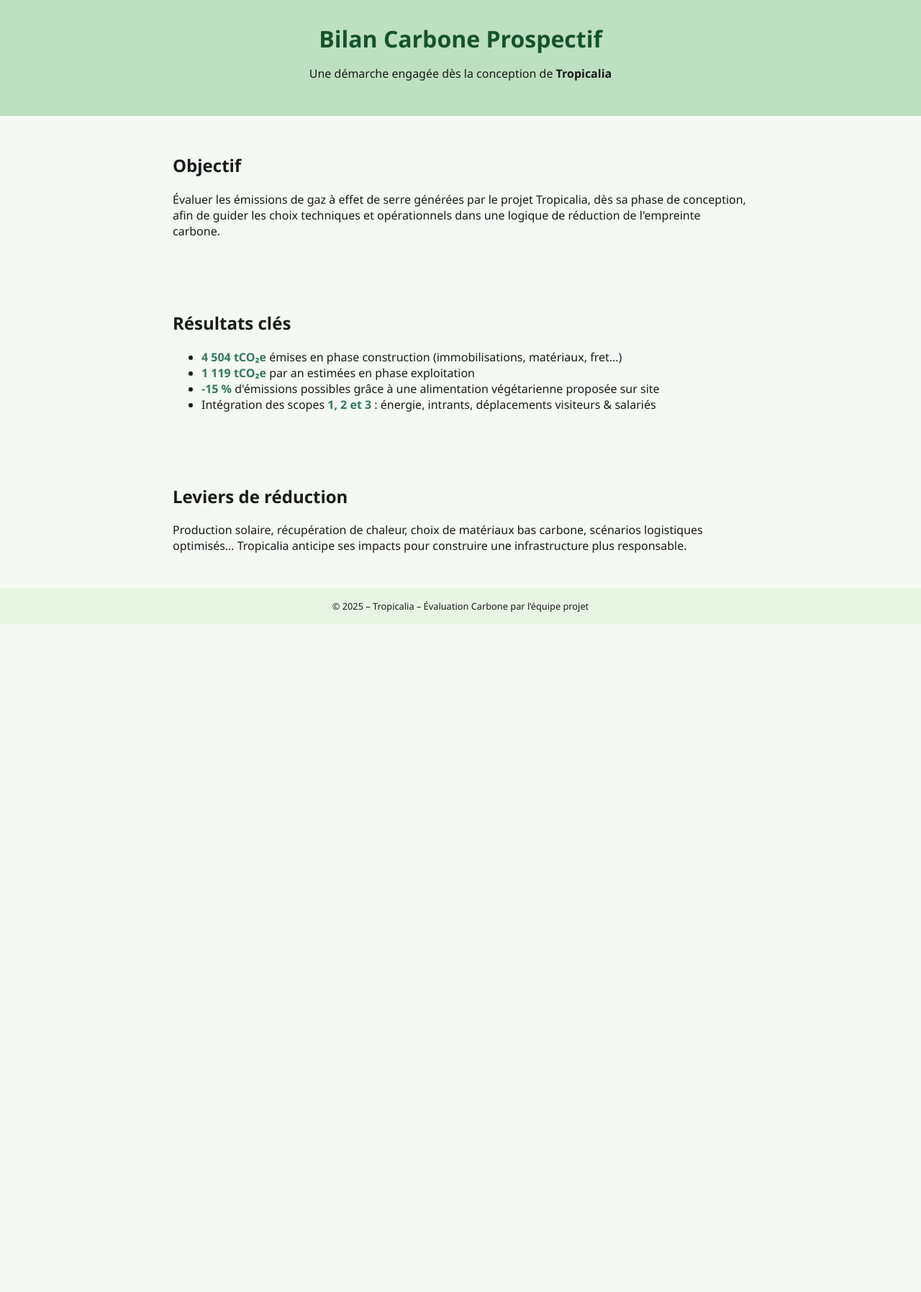
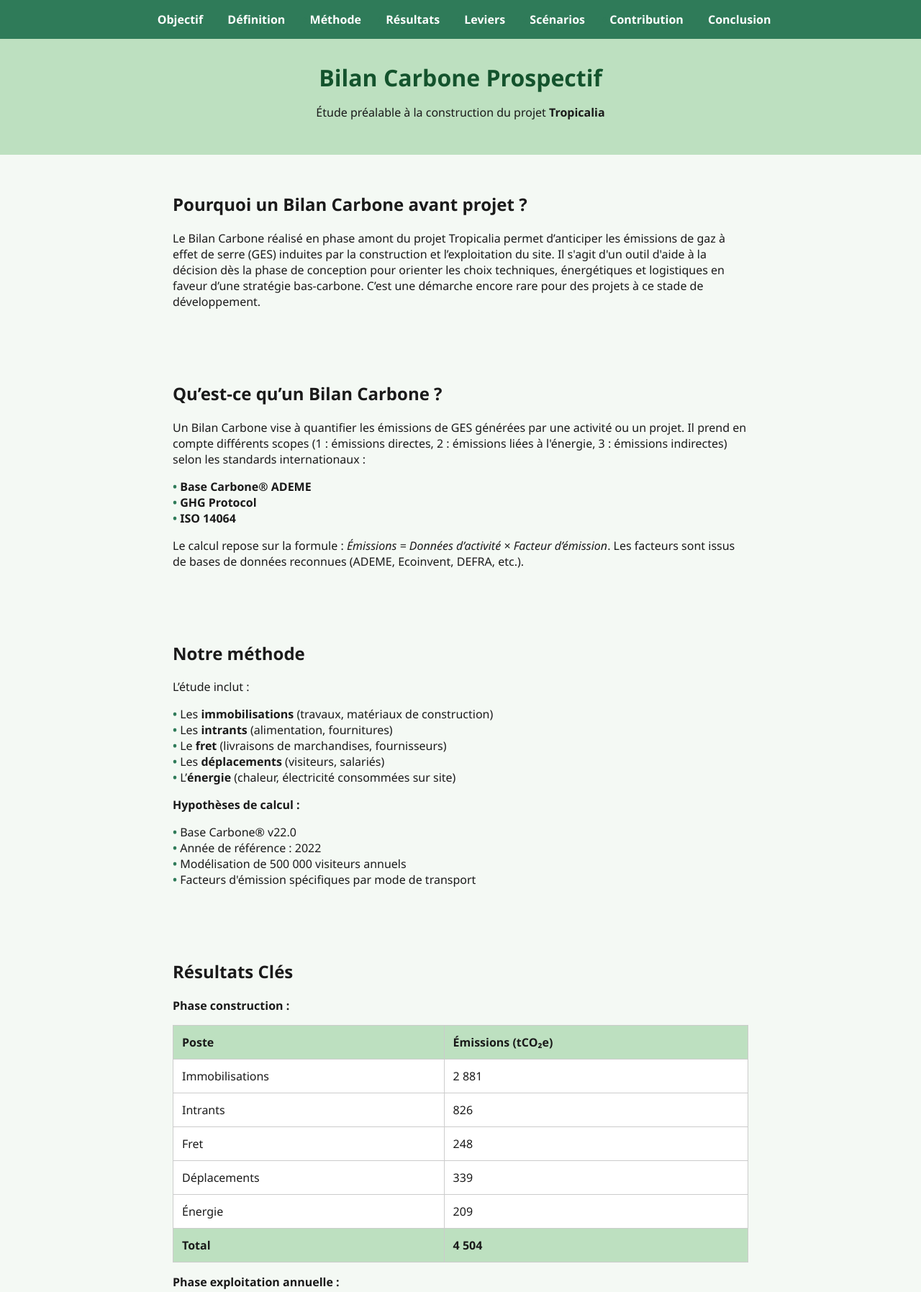
Before and after one commit to jimmybens/bilan-tropicalia, a plain HTML site: page index.html in a window 1280 px wide. Shown: the top 1795 px of the page at 72% size. Before the commit the page ends 867 px from the top, so only its background shows below. Drawn offline with Linux system fonts and the light colour scheme.

Commit message:
Update index.html

```diff
--- a/index.html
+++ b/index.html
@@ -11,6 +11,30 @@
       color: #1a1a1a;
       margin: 0;
       padding: 0;
+      scroll-behavior: smooth;
+    }
+    nav {
+      background: #2f7b59;
+      padding: 1rem;
+      position: sticky;
+      top: 0;
+      z-index: 1000;
+    }
+    nav ul {
+      display: flex;
+      justify-content: center;
+      list-style: none;
+      margin: 0;
+      padding: 0;
+      gap: 1.5rem;
+    }
+    nav ul li a {
+      color: white;
+      text-decoration: none;
+      font-weight: bold;
+    }
+    nav ul li a:hover {
+      text-decoration: underline;
     }
     header {
       background-color: #bde0c0;
@@ -36,32 +60,157 @@
       padding: 1rem;
       background: #e7f6e2;
     }
+    ul {
+      list-style-type: none;
+      padding-left: 0;
+    }
+    ul li::before {
+      content: "• ";
+      color: #2f7b59;
+      font-weight: bold;
+    }
+    table {
+      width: 100%;
+      border-collapse: collapse;
+      margin-top: 1rem;
+      background: #ffffff;
+    }
+    table, th, td {
+      border: 1px solid #ccc;
+    }
+    th, td {
+      padding: 0.75rem;
+      text-align: left;
+    }
+    th {
+      background-color: #bde0c0;
+    }
+    .bar {
+      height: 20px;
+      background-color: #2f7b59;
+      margin: 5px 0;
+    }
+    .scenario {
+      background: #fffbe6;
+      border: 1px solid #e0d6a4;
+      padding: 1rem;
+      margin-top: 1rem;
+      border-radius: 8px;
+    }
   </style>
 </head>
 <body>
+  <nav>
+    <ul>
+      <li><a href="#objectif">Objectif</a></li>
+      <li><a href="#definition">Définition</a></li>
+      <li><a href="#methode">Méthode</a></li>
+      <li><a href="#resultats">Résultats</a></li>
+      <li><a href="#leviers">Leviers</a></li>
+      <li><a href="#scenarios">Scénarios</a></li>
+      <li><a href="#contribution">Contribution</a></li>
+      <li><a href="#conclusion">Conclusion</a></li>
+    </ul>
+  </nav>
+
   <header>
     <h1>Bilan Carbone Prospectif</h1>
-    <p>Une démarche engagée dès la conception de <strong>Tropicalia</strong></p>
+    <p>Étude préalable à la construction du projet <strong>Tropicalia</strong></p>
   </header>
 
-  <div class="section">
-    <h2>Objectif</h2>
-    <p>Évaluer les émissions de gaz à effet de serre générées par le projet Tropicalia, dès sa phase de conception, afin de guider les choix techniques et opérationnels dans une logique de réduction de l'empreinte carbone.</p>
+  <div class="section" id="objectif">
+    <h2>Pourquoi un Bilan Carbone avant projet ?</h2>
+    <p>Le Bilan Carbone réalisé en phase amont du projet Tropicalia permet d’anticiper les émissions de gaz à effet de serre (GES) induites par la construction et l’exploitation du site. Il s'agit d'un outil d'aide à la décision dès la phase de conception pour orienter les choix techniques, énergétiques et logistiques en faveur d’une stratégie bas-carbone. C’est une démarche encore rare pour des projets à ce stade de développement.</p>
   </div>
 
-  <div class="section">
-    <h2>Résultats clés</h2>
+  <div class="section" id="definition">
+    <h2>Qu’est-ce qu’un Bilan Carbone ?</h2>
+    <p>Un Bilan Carbone vise à quantifier les émissions de GES générées par une activité ou un projet. Il prend en compte différents scopes (1 : émissions directes, 2 : émissions liées à l'énergie, 3 : émissions indirectes) selon les standards internationaux :</p>
     <ul>
-      <li><span class="highlight">4 504 tCO₂e</span> émises en phase construction (immobilisations, matériaux, fret...)</li>
-      <li><span class="highlight">1 119 tCO₂e</span> par an estimées en phase exploitation</li>
-      <li><span class="highlight">-15 %</span> d'émissions possibles grâce à une alimentation végétarienne proposée sur site</li>
-      <li>Intégration des scopes <span class="highlight">1, 2 et 3</span> : énergie, intrants, déplacements visiteurs & salariés</li>
+      <li><strong>Base Carbone® ADEME</strong></li>
+      <li><strong>GHG Protocol</strong></li>
+      <li><strong>ISO 14064</strong></li>
+    </ul>
+    <p>Le calcul repose sur la formule : <em>Émissions = Données d’activité × Facteur d’émission</em>. Les facteurs sont issus de bases de données reconnues (ADEME, Ecoinvent, DEFRA, etc.).</p>
+  </div>
+
+  <div class="section" id="methode">
+    <h2>Notre méthode</h2>
+    <p>L’étude inclut :</p>
+    <ul>
+      <li>Les <strong>immobilisations</strong> (travaux, matériaux de construction)</li>
+      <li>Les <strong>intrants</strong> (alimentation, fournitures)</li>
+      <li>Le <strong>fret</strong> (livraisons de marchandises, fournisseurs)</li>
+      <li>Les <strong>déplacements</strong> (visiteurs, salariés)</li>
+      <li>L’<strong>énergie</strong> (chaleur, électricité consommées sur site)</li>
+    </ul>
+    <p><strong>Hypothèses de calcul :</strong></p>
+    <ul>
+      <li>Base Carbone® v22.0</li>
+      <li>Année de référence : 2022</li>
+      <li>Modélisation de 500 000 visiteurs annuels</li>
+      <li>Facteurs d'émission spécifiques par mode de transport</li>
     </ul>
   </div>
 
-  <div class="section">
+  <div class="section" id="resultats">
+    <h2>Résultats Clés</h2>
+    <p><strong>Phase construction :</strong></p>
+    <table>
+      <tr><th>Poste</th><th>Émissions (tCO₂e)</th></tr>
+      <tr><td>Immobilisations</td><td>2 881</td></tr>
+      <tr><td>Intrants</td><td>826</td></tr>
+      <tr><td>Fret</td><td>248</td></tr>
+      <tr><td>Déplacements</td><td>339</td></tr>
+      <tr><td>Énergie</td><td>209</td></tr>
+      <tr><th>Total</th><th>4 504</th></tr>
+    </table>
+
+    <p><strong>Phase exploitation annuelle :</strong></p>
+    <table>
+      <tr><th>Poste</th><th>Émissions (tCO₂e/an)</th></tr>
+      <tr><td>Intrants</td><td>691</td></tr>
+      <tr><td>Déplacements visiteurs</td><td>276</td></tr>
+      <tr><td>Déplacements salariés</td><td>80</td></tr>
+      <tr><td>Énergie</td><td>72</td></tr>
+      <tr><th>Total</th><th>1 119</th></tr>
+    </table>
+  </div>
+
+  <div class="section" id="leviers">
     <h2>Leviers de réduction</h2>
-    <p>Production solaire, récupération de chaleur, choix de matériaux bas carbone, scénarios logistiques optimisés… Tropicalia anticipe ses impacts pour construire une infrastructure plus responsable.</p>
+    <ul>
+      <li>Valorisation de <strong>420 MWh/an</strong> d’énergie solaire produite</li>
+      <li>Utilisation de la <strong>chaleur fatale</strong> pour le chauffage de la serre</li>
+      <li>Optimisation des flux logistiques</li>
+      <li>Choix d’intrants bas carbone et circuits courts</li>
+    </ul>
+  </div>
+
+  <div class="section" id="scenarios">
+    <h2>Scénarios prospectifs</h2>
+    <div class="scenario">
+      <h3>Scénario alimentaire végétarien</h3>
+      <p>Ce scénario propose de substituer l’offre alimentaire carnée par une offre végétarienne au sein du site. Il permet une réduction des émissions associées aux intrants alimentaires visiteurs de l’ordre de <strong>15 %</strong>.</p>
+    </div>
+    <div class="scenario">
+      <h3>Stockage carbone végétal</h3>
+      <p>La serre tropicale permet une forme de compensation via le stockage dans la biomasse plantée. Les estimations de stockage net sont prises en compte dans la stratégie globale.</p>
+    </div>
+  </div>
+
+  <div class="section" id="contribution">
+    <h2>Contribution Positive</h2>
+    <ul>
+      <li>Stockage carbone dans les végétaux plantés</li>
+      <li>Effet démonstrateur pour le grand public</li>
+      <li>Émissions évitées par production locale d’énergie</li>
+    </ul>
+  </div>
+
+  <div class="section" id="conclusion">
+    <h2>Conclusion</h2>
+    <p>La réalisation d’un Bilan Carbone complet en phase projet est une innovation stratégique pour Tropicalia. Il permet d’anticiper les impacts, de piloter les choix techniques dès la conception, et d’orienter le projet vers un modèle exemplaire sur le plan environnemental. Cette étude ouvre la voie à une gestion durable et responsable de l’empreinte carbone dans les grands projets d’infrastructure touristique.</p>
   </div>
 
   <footer>
```
